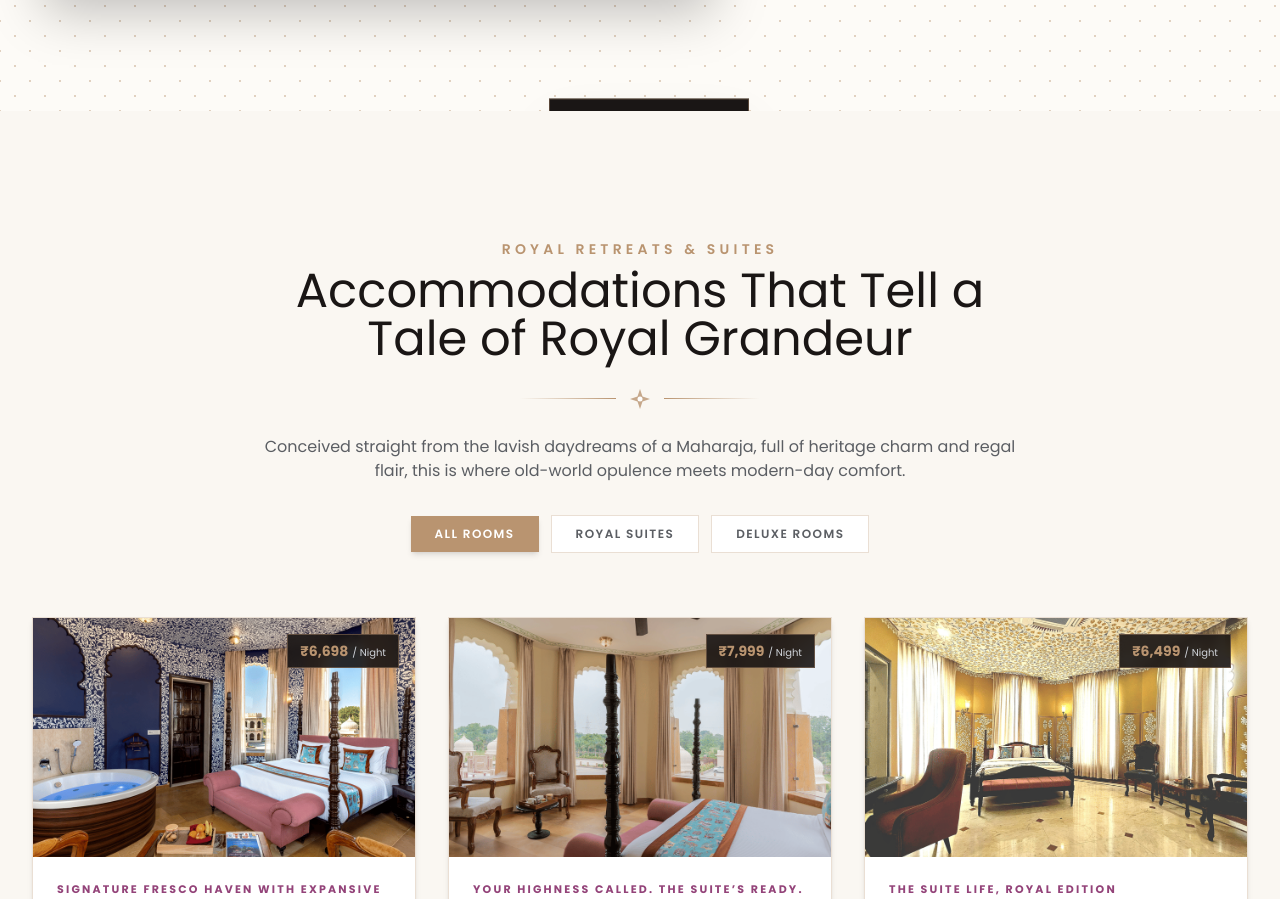
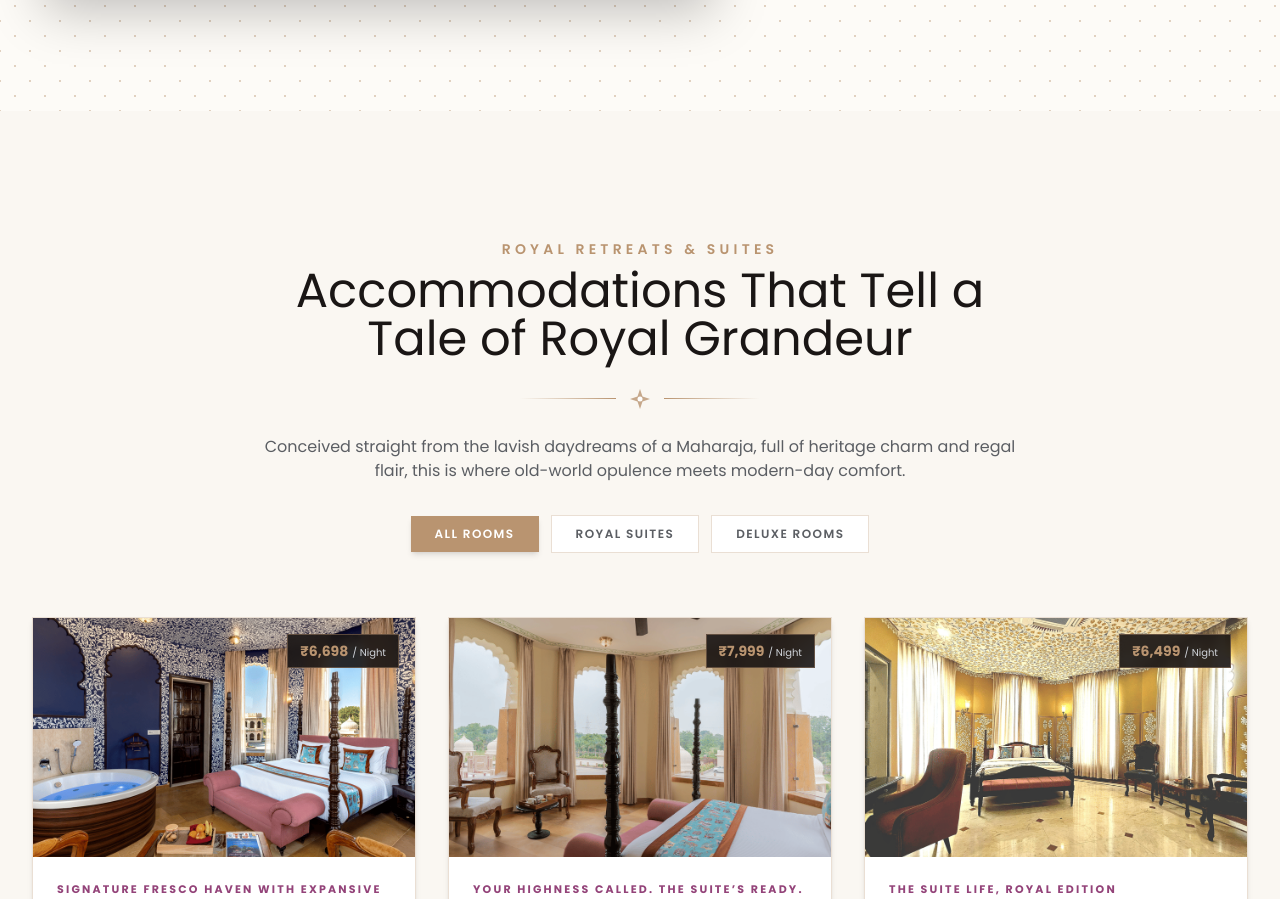
Before and after one commit to Chittortech-Official/Rawal-Kothi-Website, a Next.js app: page / in a window 1280 px wide. Shown: the part 2208-3107 px from the top of the page. Built offline with nearby package versions, Linux system fonts and the light colour scheme.

Commit message:
Remove 100% Authentic Mewari floating badge from About section

```diff
--- a/src/components/AboutSection.jsx
+++ b/src/components/AboutSection.jsx
@@ -86,11 +86,6 @@ export default function AboutSection({ onOpenBooking }) {
                 </h4>
               </div>
             </div>
-            {/* Decorative Gold Floating Badge with Parallax Offset */}
-            <div className="hidden sm:block absolute -bottom-6 -right-6 bg-[#1A1615] text-white p-5 shadow-2xl border border-[#B99470]/40 max-w-[200px]" data-parallax-speed="0.12">
-              <span className="text-2xl sm:text-3xl font-serif text-[#B99470] block font-bold">100%</span>
-              <span className="text-[11px] uppercase tracking-wider text-gray-300">Authentic Mewari Palace Experience</span>
-            </div>
           </div>
 
           {/* Right: Rich Narrative */}
```
